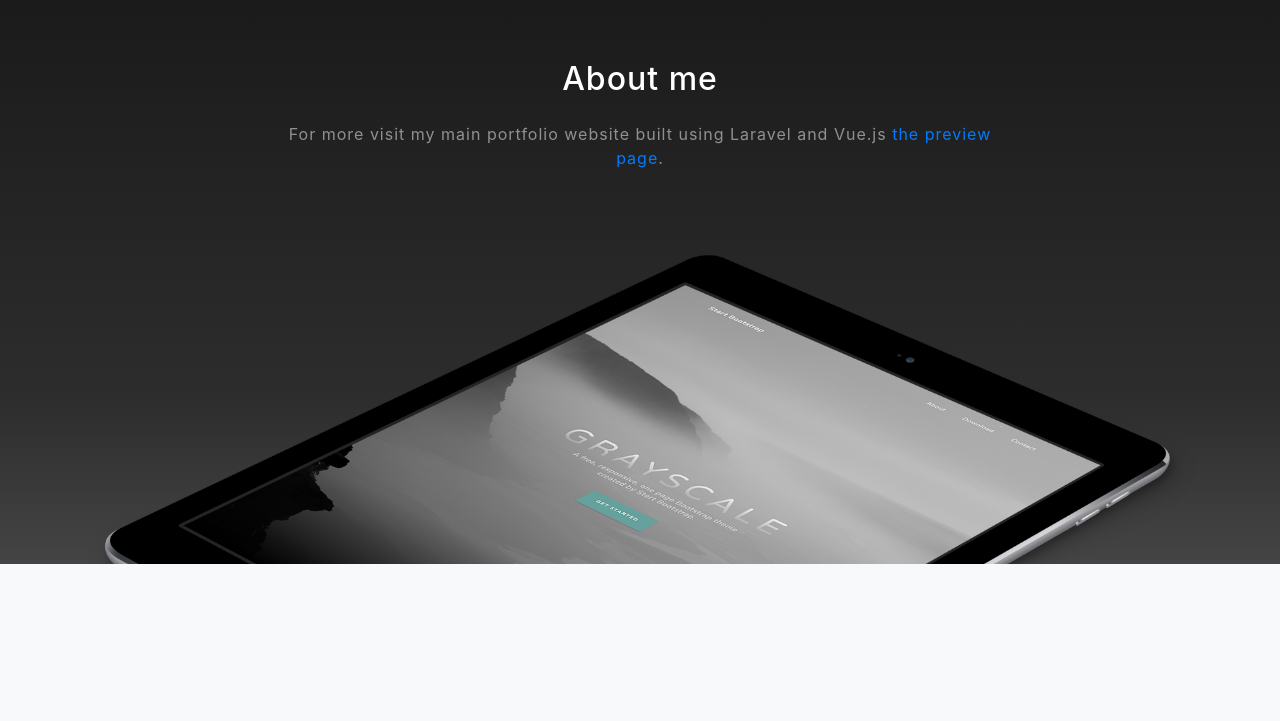
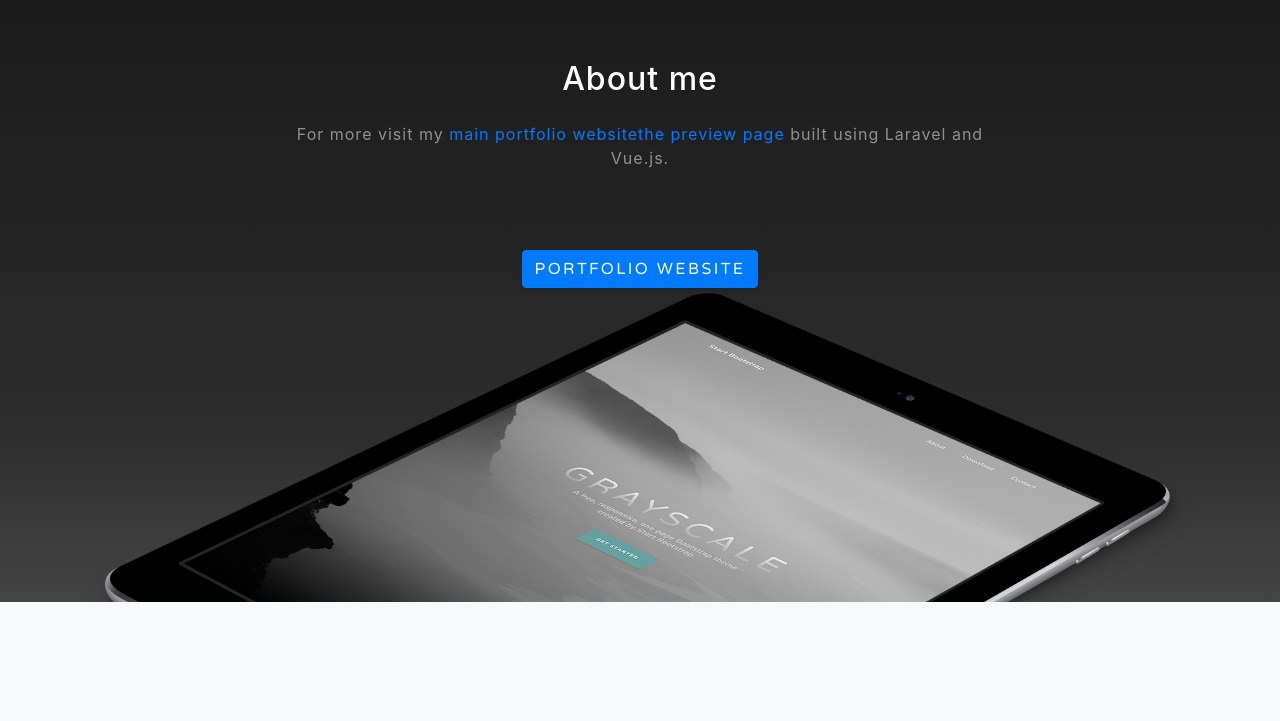
Before and after one commit to aqeebimtiaz/aqeebimtiazharun, a website with bundled scripts: page index.html in a window 1280 px wide. Shown: the part 900-1621 px from the top of the page. Built offline with nearby package versions, Linux system fonts and the light colour scheme.

Commit message:
added portfolio website link

```diff
--- a/index.html
+++ b/index.html
@@ -66,8 +66,9 @@
         <div class="row">
           <div class="col-lg-8 mx-auto">
             <h2 class="text-white mb-4">About me</h2>
-            <p class="text-white-50">For more visit my main portfolio website built using Laravel and Vue.js
-              <a href="http://aqeeb-imtiaz-harun.herokuapp.com/">the preview page</a>.</p>
+            <p class="text-white-50">For more visit my
+              <a href="http://aqeeb-imtiaz-harun.herokuapp.com/">main portfolio websitethe preview page</a> built using Laravel and Vue.js.</p>
+              <a href="http://aqeeb-imtiaz-harun.herokuapp.com/" class="btn btn-primary js-scroll-trigger">Portfolio Website</a>
           </div>
         </div>
         <img src="img/ipad.png" class="img-fluid" alt="">
```
